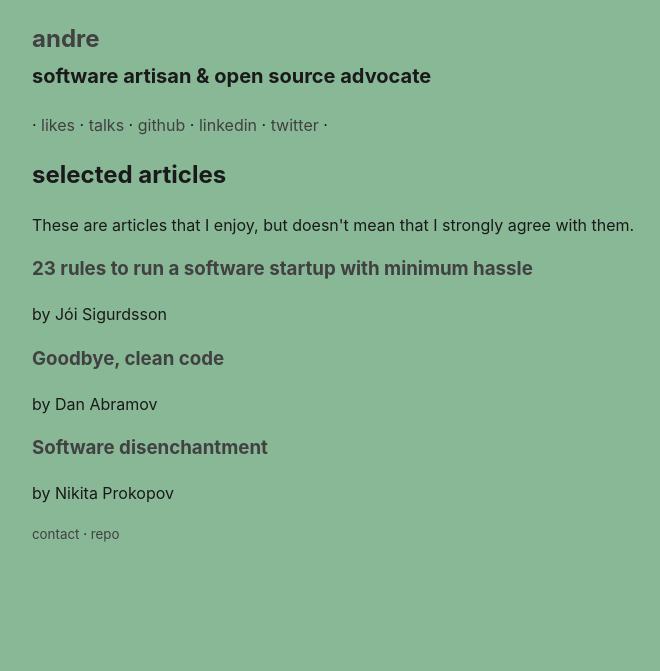
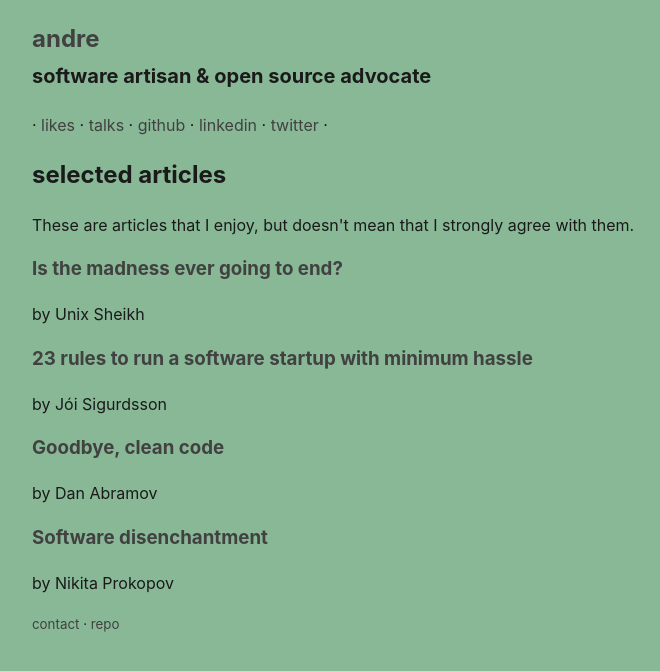
Before and after one commit to 3cpt/3cpt.github.io, a Jekyll site: the page built from posts.html, in a window 1280 px wide. Shown: the top 671 px of the page, without its empty margins (304-964 px from the left). Built offline with Jekyll 4.4.1, drawn with Linux system fonts in a browser that asks for light colours.

Commit message:
Update articles.yml

```diff
--- a/_data/articles.yml
+++ b/_data/articles.yml
@@ -1,3 +1,8 @@
+- name: Is the madness ever going to end?
+  author: Unix Sheikh
+  link: https://unixsheikh.com/articles/is-the-madness-ever-going-to-end.html
+  quote: "But, noooo, you're a dinosaur, you don't understand anything, it's the future, it's the modern way of doing things. We don't do that in modern web development any more!"
+
 - name: 23 rules to run a software startup with minimum hassle
   author: Jói Sigurdsson
   link: https://www.joisig.com/rules-software-startup-minimum-hassle
```
